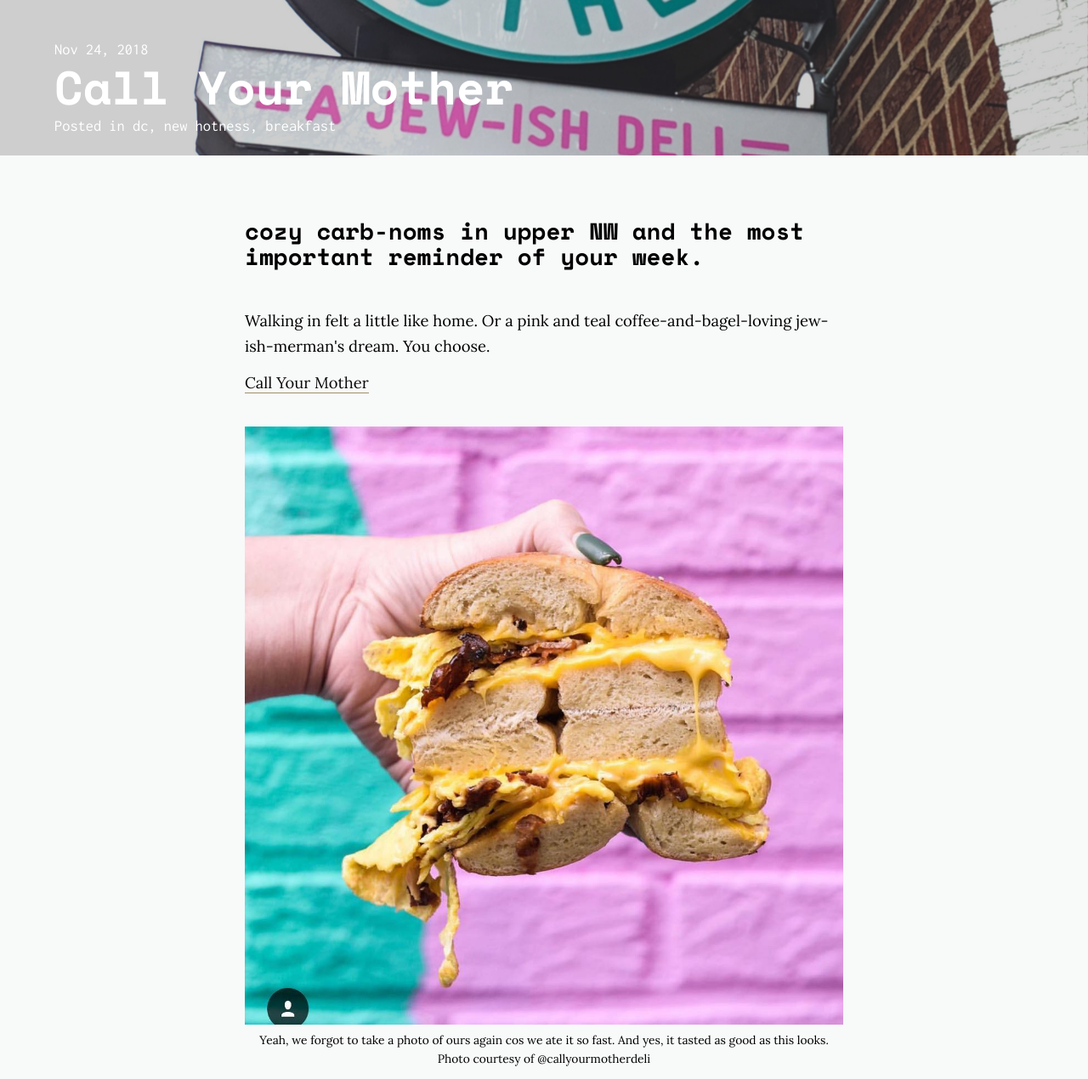
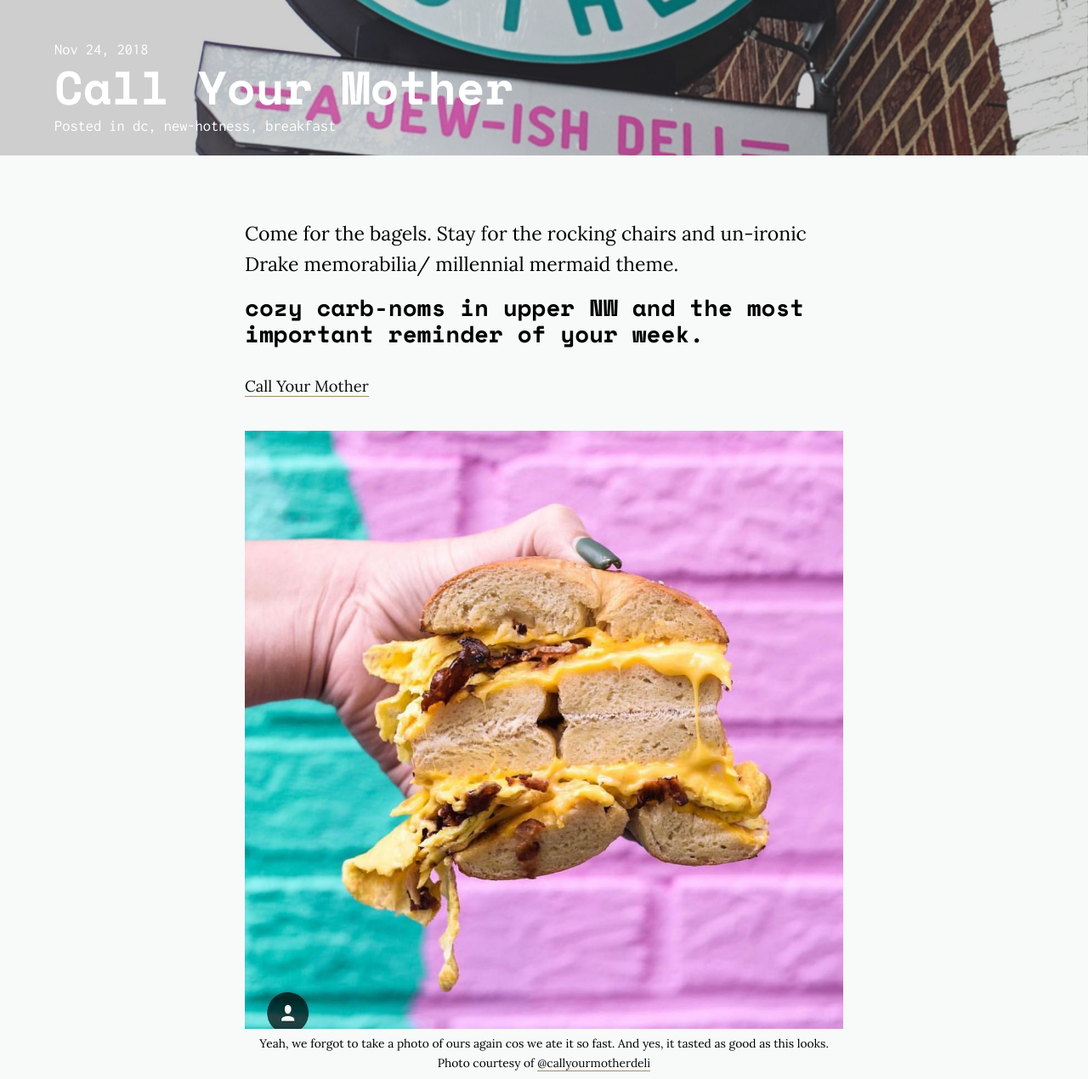
Before and after one commit to sophistikaty/philoticConnection, a Jekyll site: the page built from _posts/2018-11-23-call-your-mother.markdown, in a window 1280 px wide and 1400 px high, scrolled down 461 px, cut to the strip 0-1270 px from the top of the window. Shown: the whole strip at 85% size. Built offline with Jekyll 4.4.1, drawn with Linux system fonts in a browser that asks for light colours; nearby versions of some CDN libraries; some of the changed text lies outside the part shown.

Commit message:
Site updates and cym links/deets.

```diff
--- a/_posts/2018-11-23-call-your-mother.markdown
+++ b/_posts/2018-11-23-call-your-mother.markdown
@@ -2,20 +2,20 @@
 layout: post
 title: "Call Your Mother"
 date: 2018-11-24
-categories: [dc, new hotness, breakfast]
+categories: [dc, new-hotness, breakfast]
 description: delicious bagels in nw dc.
 image: /assets/images/call-your-mother/hero-cym.jpg
 image-sm: /assets/images/call-your-mother/hero-cym.jpg
 ---
+
+<p>Come for the bagels. Stay for the rocking chairs and un-ironic Drake memorabilia/ millennial mermaid theme.</p>
 <h3>cozy carb-noms in upper NW and the most important reminder of your week.</h3>
 <br>
-<p>Walking in felt a little like home. Or a pink and teal coffee-and-bagel-loving jew-ish-merman's dream. You choose.</p>
-
-<a href="https://www.callyourmotherdeli.com/">Call Your Mother</a>
+<a href="https://www.callyourmotherdeli.com/" target="_blank">Call Your Mother</a>
 
 <figure>
   <img src="/assets/images/call-your-mother/cym-breakfast-bagel.jpg" alt="{{post.categories}}"/>
-  <figcaption>Yeah, we forgot to take a photo of ours again cos we ate it so fast. And yes, it tasted as good as this looks. Photo courtesy of @callyourmotherdeli</figcaption>
+  <figcaption>Yeah, we forgot to take a photo of ours again cos we ate it so fast. And yes, it tasted as good as this looks. Photo courtesy of <a href="https://www.instagram.com/callyourmotherdeli/" target="_blank">@callyourmotherdeli</a></figcaption>
 </figure>
 <figure>
   <img src="/assets/images/call-your-mother/bagels-cym.jpg" alt="{{post.categories}}"/>
@@ -42,5 +42,5 @@
 </figure>
 <figure>
   <img src="/assets/images/call-your-mother/cym-bagel-noms.jpg" alt="{{post.categories}}"/>
-  <figcaption>Thanks for everything gorgeous. We will definitely be back to visit u. Photo courtesy of @callyourmotherdeli</figcaption>
+  <figcaption>Thanks for everything gorgeous. We will definitely be back to visit u. Photo courtesy of <a href="https://www.instagram.com/callyourmotherdeli/" target="_blank">@callyourmotherdeli</a></figcaption>
 </figure>
```
Also changed, not shown: _posts/2016-02-25-nola-top-5.markdown (+5 -5 lines), 4 other files.
